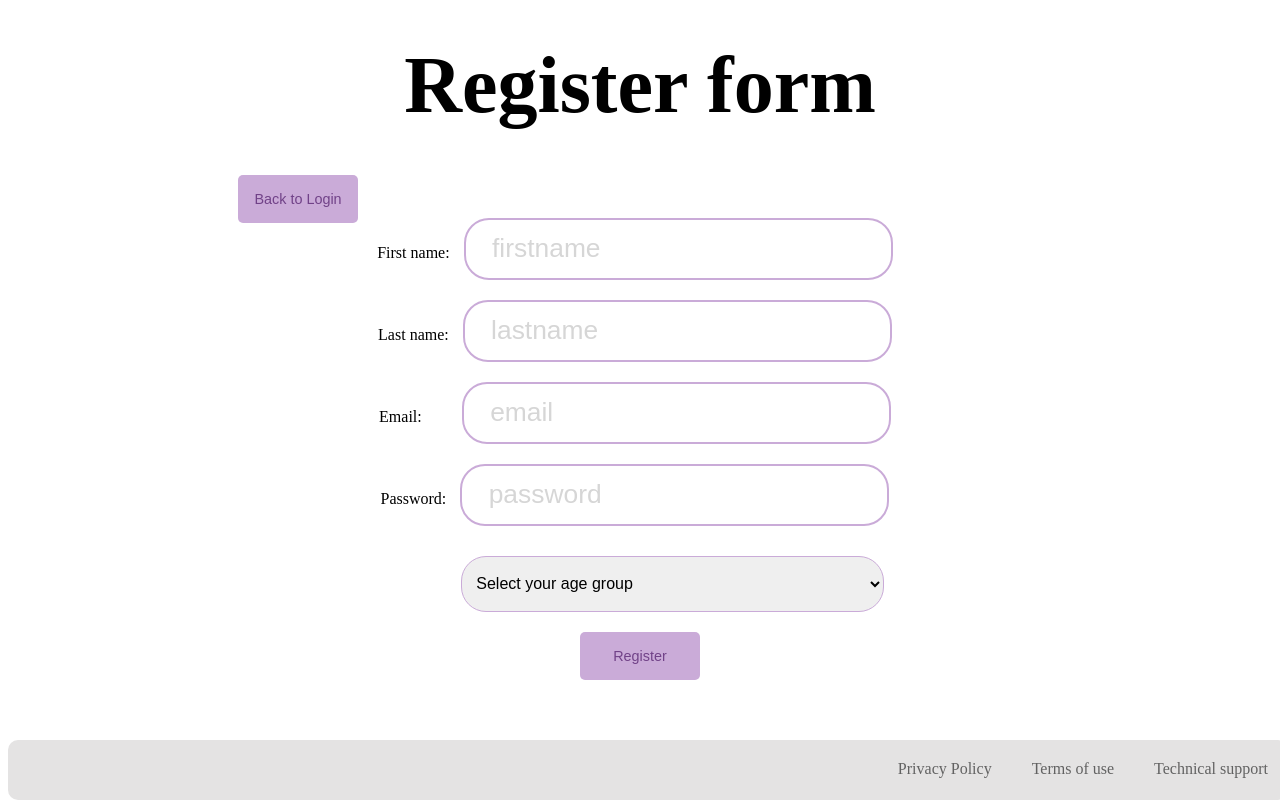
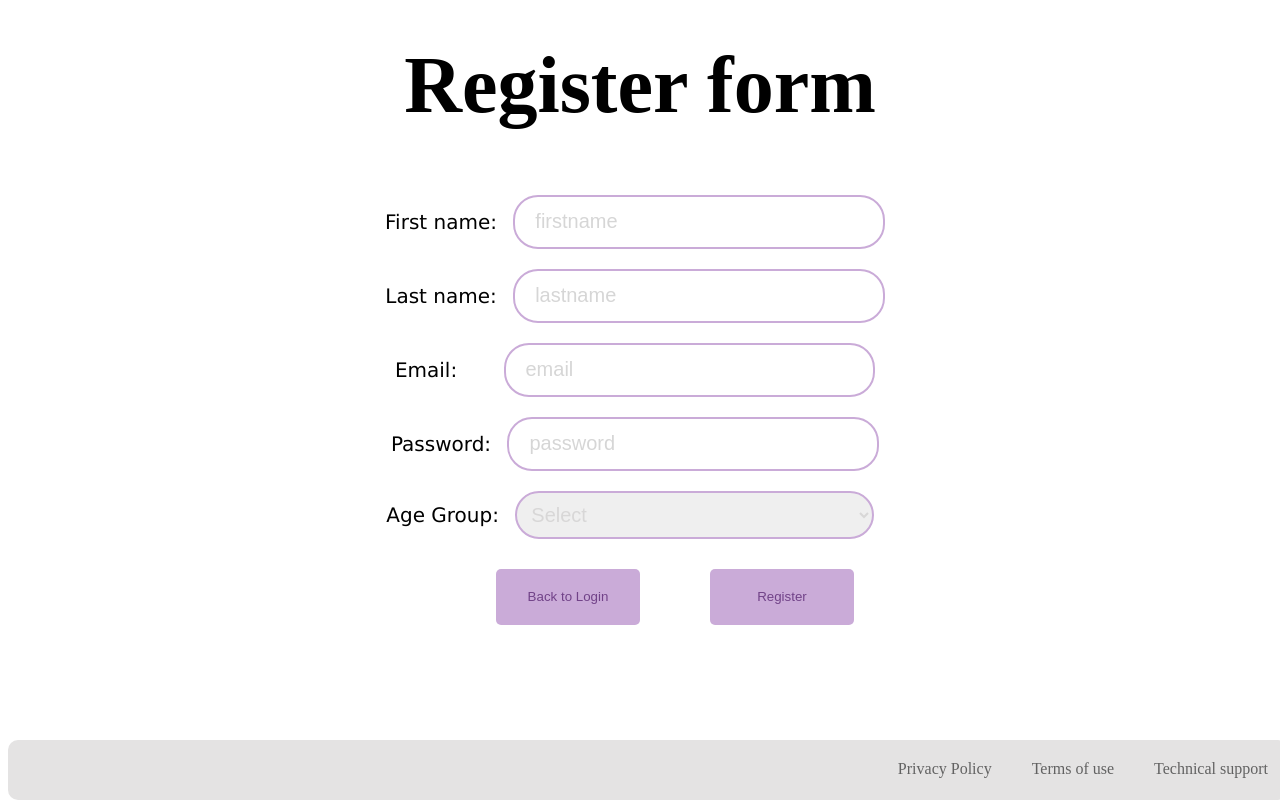
Before and after one commit to KamilSynowiec/Scouts, a React (Create React App) app in the folder root/frontend/src/: page /register in a window 1280 px wide. Built offline with nearby package versions, Linux system fonts and the light colour scheme; the HTML template or start-up script is replaced by a standard one.

Commit message:
form database connected

```diff
--- a/root/frontend/src/pages/Login/styles.css
+++ b/root/frontend/src/pages/Login/styles.css
@@ -11,7 +11,7 @@ h1{
 }
 
 #login-form{
-    margin-top: 10vh;
+    margin-top: 5vh;
     padding-left:10vw;
     padding-right:10vw;
     text-align: center;
@@ -25,7 +25,7 @@ h1{
     border-radius: 25px;
     border-style: solid ;
     border-color:#caabd8;
-    font-size: 3.3vh;
+    font-size: 3vh;
 }
 
 input{
@@ -44,7 +44,7 @@ input{
     border-radius: 25px;
     border-style: solid ;
     border-color:#caabd8;
-    font-size: 3.3vh;
+    font-size: 3vh;
 }
 
 #loginButton{
@@ -54,7 +54,7 @@ input{
     height: 7vh;
     width: 12vw;
     color: #714288;
-    font-size: 3vh;
+    font-size: 2.5vh;
     margin-left:9vw;
     margin-top:0vh;
 
@@ -73,35 +73,11 @@ input{
 }
 
 
-#registerButton{
-    border-radius: 5px;
-    border: none;
-    background-color:#caabd8;
-    height: 6vh;
-    width: 15vh;
-    color: #714288;
-    font-size: 1.8vh;
-}
-
-/*register button press effect*/
-#registerButton:active{
-    box-shadow: 0 5px #714288;
-    transform: translateY(4px);
-}
 
 #second-left{
     text-align: center;
-    margin-right:15vw;
     margin-top: 15vh;
-    font-size: 2vh;
-}
-
-
-#second-right{
-    text-align: center;
-    margin-top:-50vh;
-    margin-left:16vw;
-
+    font-size: 2.5vh;
 }
 
 #button-left{
@@ -112,7 +88,7 @@ input{
 #fpassword{
     text-decoration: none;
     color: black;
-    font-size: 2vh;
+    font-size: 2.5vh;
     font-family: 'Monospace';
     text-decoration: underline;
 }
--- a/root/frontend/src/pages/Signup_form/index.js
+++ b/root/frontend/src/pages/Signup_form/index.js
@@ -32,27 +32,27 @@ function Register(){
         <div>
             <div>
                 <h1>Register form</h1>
-                <Link to="/login"><button id="login_button">Back to Login</button></Link>
                 <div id="register-form">
                     <div>
-                        <label for="firstName">First name: </label>
+                        <label for="firstName" class="labels">First name: </label>
                         <input class="fields" placeholder="firstname" onChange={e => setRegisterFirstName(e.target.value)}/>
                     </div>
                     <div>
-                        <label for="lastname">Last name: </label>
+                        <label for="lastname" class="labels">Last name: </label>
                         <input class="fields" placeholder="lastname" onChange={e => setRegisterLastName(e.target.value)}/>
                     </div>
                     <div>
-                        <label for="username">Email: </label>
+                        <label for="username" class="labels">Email: </label>
                         <input id="email" class="fields" placeholder="email" onChange={e => setRegisterUsername(e.target.value)}/>
                     </div>
                     <div>
-                        <label for="password">Password: </label>
-                        <input id="password" class="fields" placeholder="password" onChange={e => setRegisterPassword(e.target.value)}/>
+                        <label for="password" class="labels">Password: </label>
+                        <input class="fields" placeholder="password" onChange={e => setRegisterPassword(e.target.value)}/>
                     </div>
                     <div id="group_div">
-                    <select name="group" id="group">
-                        <option id="option_name" value="">Select your age group</option>
+                    <label for="group" class="labels">Age Group: </label>
+                    <select name="group" id="group" >
+                        <option id="option_name" value="">Select</option>
                         <option value="6">Network: 18-15years</option>
                         <option value="5">Explorers: 14-18 years</option>
                         <option value="4">Scouts: 10,5-14 years</option>
@@ -62,7 +62,8 @@ function Register(){
                     </select>
                     </div>
 
-                    <div>
+                    <div id="buttons">
+                        <Link to="/login"><button id="login_button">Back to Login</button></Link>
                         <button id="submitButton" type="submit" onClick={register}>Register</button>
                     </div>
                 </div>
--- a/root/frontend/src/pages/Signup_form/styles.css
+++ b/root/frontend/src/pages/Signup_form/styles.css
@@ -1,11 +1,6 @@
-#submitButton{
-    border-radius: 5px;
-    border: none;
-    background-color:#caabd8;
-    height: 6vh;
-    width: 15vh;
-    color: #714288;
-    font-size: 1.8vh;
+/*font family*/
+:root{
+    --fontsizes: 2.5vh;
 }
 
 /*register button press effect*/
@@ -16,12 +11,12 @@
 
 .fields{
     margin: 10px;
-    height: 7vh;
-    width: 31vw;
+    height: 6vh;
+    width: 27vw;
     border-radius: 25px;
     border-style: solid ;
     border-color:#caabd8;
-    font-size: 3.3vh;
+    font-size: var(--fontsizes);
 }
 
 #register-form{
@@ -29,36 +24,54 @@
 }
 
 #email{
-    margin-left:36px;
+    margin-left:40px;
 }
 #group{
     margin: 10px;
-    height: 7vh;
-    width: 33vw;
-    margin-left:35px;
+    height: 6vh;
+    width: 28vw;
+
     border-radius: 25px;
     border-style: solid ;
     border-color:#caabd8;
-    font-size: 2vh;
+    border-width: 2px;
+    font-size: var(--fontsizes);
     text-indent:10px;
+    color: rgb(216, 215, 215);
 }
 
+
 #group_div{
-   margin-left: 40px;
+   margin-right:10px;
 }
 
 #submitButton{
-    margin-top:10px;
-}
-#login_button{
+    margin-top:20px;
+    margin-left: 70px;
+    height: 7vh;
+    width: 18vh;
     border-radius: 5px;
     border: none;
     background-color:#caabd8;
-    height: 6vh;
-    width: 15vh;
     color: #714288;
-    font-size: 1.8vh;
-    margin-top:-10px;
-    margin-left:230px;
-    margin-bottom: -20px;
 }
+#login_button{
+    margin-top:20px;
+    border-radius: 5px;
+    border: none;
+    background-color:#caabd8;
+    height: 7vh;
+    width: 18vh;
+    color: #714288;
+
+}
+#buttons{
+    text-align: center;
+    margin-left:70px;
+    font-size: var(--fontsizes);
+}
+
+.labels{
+    font-size: var(--fontsizes);
+    font-family:'Lucida Sans', 'Lucida Sans Regular', 'Lucida Grande', 'Lucida Sans Unicode', Geneva, Verdana, sans-serif
+}
```
Also changed, not shown: 2 other files (tests, documents, lock files or other folders).
